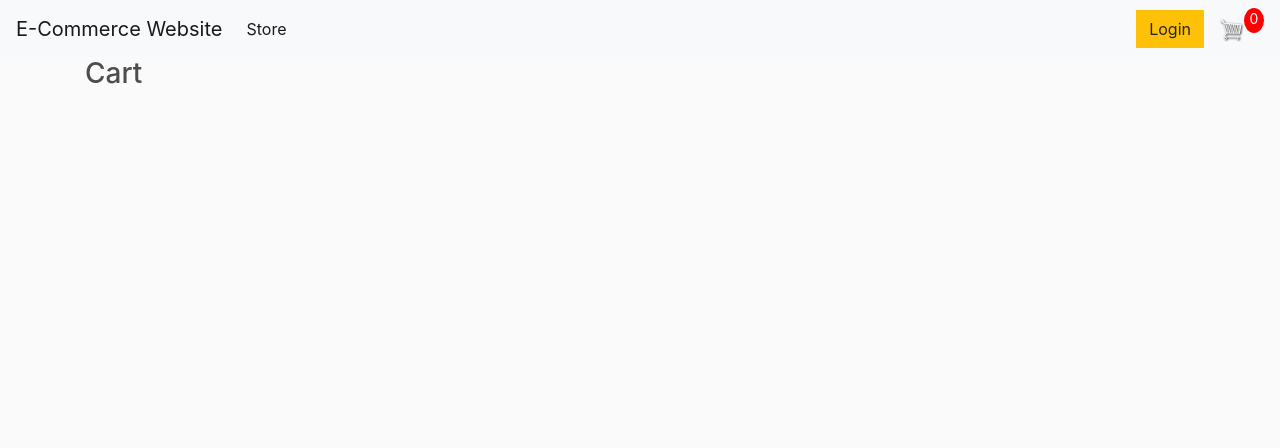
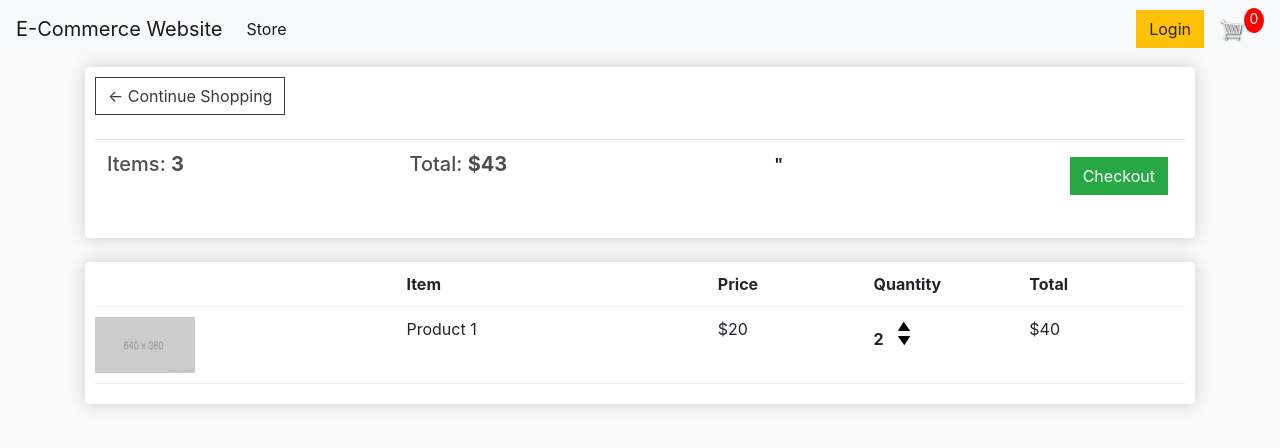
Before and after one commit to s-kumar72/elite102-django-ecommerce, a Django app: page /cart/ in a window 1280 px wide. Shown: the top 448 px of the page. Run offline with Django 3.2, Linux system fonts and the light colour scheme; lists and menus that the app fills with data are empty; some libraries are stand-ins or nearby versions.

Commit message:
add style to cart page

```diff
--- a/mysite/polls/templates/polls/cart.html
+++ b/mysite/polls/templates/polls/cart.html
@@ -2,6 +2,54 @@
 {% load static %}
 {% block content %}
 
-<h3>Cart</h3>
+<div class="row">
+    <div class="col-lg-12">
+        <div class="box-element">
+            <a class="btn btn-outline-dark" href="{% url 'store' %}">&#x2190; Continue Shopping</a>
+
+            <br>
+            <br>
+
+            <table class="table">
+                <tr>
+                    <th><h5>Items: <strong>3</strong></h5></th>
+                    <th><h5>Total: <strong>$43</strong></h5></th>
+                    <th>
+                        <a style="float:right; margin: 5px" class="btn btn-success" href="{% url 'checkout' %}">Checkout</a>"
+                    </th>
+
+                </tr>
+            </table>
+        </div>
+
+        <br>
+
+        <div class="box-element">
+            <div class="cart-row">
+                <div style="flex:2"></div>
+                <div style="flex:2"><strong>Item</strong></div>
+                <div style="flex:1"><strong>Price</strong></div>
+                <div style="flex:1"><strong>Quantity</strong></div>
+                <div style="flex:1"><strong>Total</strong></div>
+
+            </div>
+
+            <div class="cart-row">
+                <div style="flex:2"><img class="row-image" src="{% static 'images/placeholder.png' %}"></div>
+                <div style="flex:2">Product 1</div>
+                <div style="flex:1">$20</div>
+                <div style="flex:1">
+                    <p class="quantity">2</p>
+                    <div class="quantity">
+                        <img class="chg-quantity" src="{% static 'images/arrow-up.png' %}">
+                        <img class="chg-quantity" src="{% static 'images/arrow-down.png' %}">
+                    </div>
+                </div>
+                <div style="flex:1">$40</div>
+
+            </div>
+        </div>
+    </div>
+</div>
 
 {% endblock content %}
```
